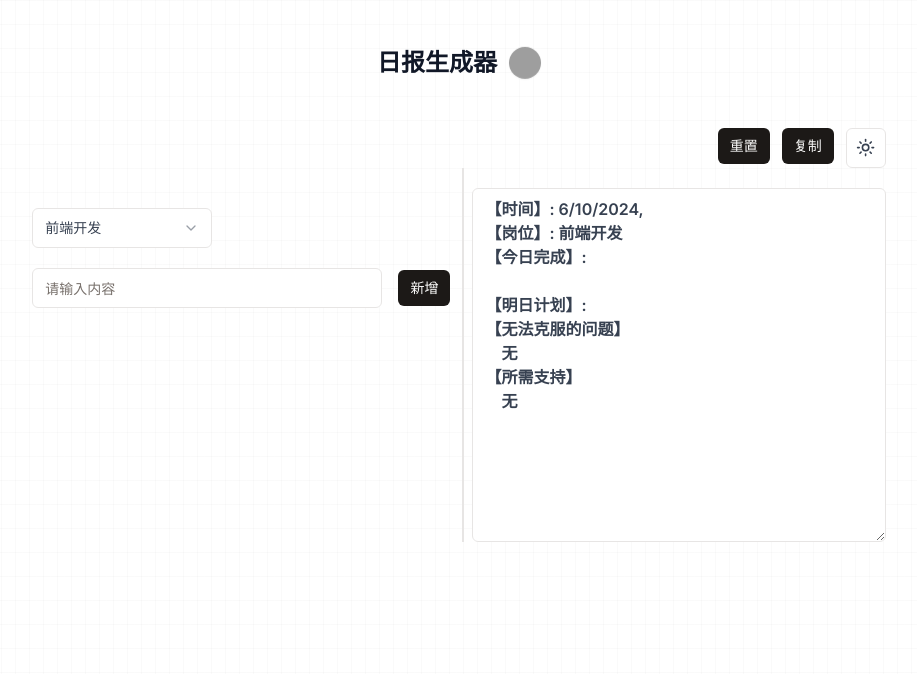
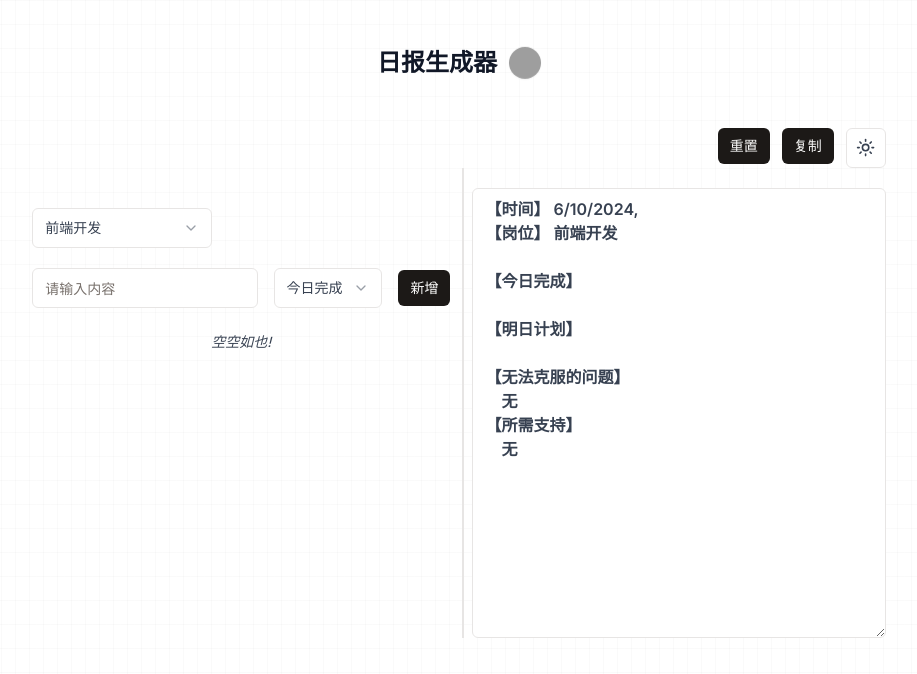
Before and after one commit to oeyoews/work-daily-generator, a Next.js app: page / in a window 1280 px wide. Shown: the top 674 px of the page, without its empty margins (181-1098 px from the left). Built offline with nearby package versions, Linux system fonts and the light colour scheme; grey boxes are pictures that could not be loaded.

Commit message:
feat: 支持planitems

```diff
--- a/app/page.tsx
+++ b/app/page.tsx
@@ -1,27 +1,26 @@
 'use client';
 
-import { GeneratorSkeleton } from '@/components/Skeleton';
+import { useCallback, useEffect, useMemo, useRef, useState } from 'react';
+import { ButtonsSkeleton, GeneratorSkeleton } from '@/components/Skeleton';
 import { Skeleton } from '@/components/ui/skeleton';
 import { Toaster, toast as notify } from 'sonner';
 import { toast } from '@/components/ui/use-toast';
 import { Button } from '@/components/ui/button';
-import { zodResolver } from '@hookform/resolvers/zod';
-import { useForm } from 'react-hook-form';
-import { z } from 'zod';
+import { Input } from '@/components/ui/input';
+import { Textarea } from '@/components/ui/textarea';
+
 import TableList from '@/components/Table';
-import { Input } from '@/components/ui/input';
-
 import Career from '@/components/Career';
-import { DatePicker } from '@/components/DatePicker';
-import { Textarea } from '@/components/ui/textarea';
-import { useCallback, useEffect, useMemo, useRef, useState } from 'react';
 import { ModeToggle } from '@/components/DarkMode';
 import { AvatarOeyoews } from '@/components/Avatar';
+import TodayType from '@/components/TaskType';
 
 const Home = () => {
   const [loading, setLoading] = useState(false);
   const [career, setCareer] = useState('前端开发');
+
   const [date, setDate] = useState('');
+  const [type, setType] = useState('done');
 
   const [text, setText] = useState('');
 
@@ -34,8 +33,15 @@ const Home = () => {
       notify.error('请选择岗位');
       return;
     }
-    if (!items.length) {
-      notify.error('请填写完成事项');
+    if (!todayItems.length) {
+      notify.error('请填写今日完成');
+      setType('done');
+      inputRef.current?.focus();
+      return;
+    }
+    if (!planItems.length) {
+      notify.error('请填写明日计划');
+      setType('plan');
       inputRef.current?.focus();
       return;
     }
@@ -55,12 +61,24 @@ const Home = () => {
     notify.success('重置成功');
     setKey(key + 1);
     setCareer('');
-    setItems([]);
+    setTodayItems([]);
+    setPlanItems([]);
   };
 
-  const [items, setItems] = useState<any>([]);
+  const [todayItems, setTodayItems] = useState<any>([]);
+  const [planItems, setPlanItems] = useState<any>([]);
 
   const inputRef = useRef<HTMLInputElement>(null);
+
+  const action = {
+    done: setTodayItems,
+    plan: setPlanItems,
+  };
+
+  const items = {
+    done: todayItems,
+    plan: planItems,
+  };
 
   const save = () => {
     if (inputRef.current!.value === '') {
@@ -68,23 +86,23 @@ const Home = () => {
       inputRef.current!.focus();
       return;
     }
-    setItems([...items, inputRef.current!.value]);
+    action[type]([...items[type], inputRef.current!.value]);
     inputRef.current!.value = '';
     inputRef.current!.focus();
   };
 
   const handleInputChange = (event: any) => {
     if (event.key === 'Enter') {
-      save();
+      save(items[type]);
     }
   };
 
-  const deleteItem = (index: number) => {
+  const deleteItem = (items, index: number) => {
     // @ts-ignore
-    setItems(items.filter((_, i) => i !== index));
+    action[type](items.filter((_, i) => i !== index));
   };
 
-  const todayList = (items: []) => {
+  const dayList = (items: []) => {
     let text = '';
     items.forEach((item, index) => {
       text += `\t${index + 1}. ${item}\n`;
@@ -96,32 +114,20 @@ const Home = () => {
     inputRef.current?.focus();
   }, []);
 
+  /** 更新预览 */
   useEffect(() => {
-    setText(`【时间】: ${date}
-【岗位】: ${career}
-【今日完成】:
-${todayList(items)}
-【明日计划】:
+    setText(`【时间】 ${date}
+【岗位】 ${career}
+
+【今日完成】
+${dayList(todayItems)}
+【明日计划】
+ ${dayList(planItems)}
 【无法克服的问题】
 \t无
 【所需支持】
 \t无`);
-  }, [date, career, items]);
-
-  const ButtonsSkeleton = () => {
-    return (
-      <div className="gap-3 justify-end flex">
-        {[...Array(3)].map((_, index) => {
-          return (
-            <Skeleton
-              className="w-12 h-9"
-              key={index}
-            />
-          );
-        })}
-      </div>
-    );
-  };
+  }, [date, career, todayItems, planItems]);
 
   return (
     <div className="antialiased">
@@ -168,30 +174,57 @@ ${todayList(items)}
                   placeholder="请输入内容"
                 />
               </div>
+              <TodayType
+                type={type}
+                setType={setType}
+              />
               <div>
                 <Button
                   size={'sm'}
-                  onClick={save}>
+                  onClick={() => save()}>
                   新增
                 </Button>
               </div>
             </div>
 
-            <ul className="list-none">
-              {items.map((item: [], index: number) => (
+            {items[type].length === 0 ? (
+              <div className="text-center text-sm mt-6 italic">空空如也!</div>
+            ) : null}
+            {type === 'done' && (
+              <ul className="list-none text-sm">
+                {todayItems.map((item: [], index: number) => (
                   <li
                     key={index}
-                  className="group font-semibold p-2 bg-neutral-100 dark:bg-neutral-900 rounded-md pl-4 -ml-8 flex justify-between items-center">
+                    className="group font-semibold p-1 bg-neutral-100 dark:bg-neutral-900 rounded-md pl-4 -ml-8 flex justify-between items-center text-green-500">
                     {item}
                     <Button
                       size={'sm'}
                       className="select-none opacity-0 group-hover:opacity-100 delay-100 transition-all group-hover:bg-rose-600 ml-4"
-                    onClick={() => deleteItem(index)}>
+                      onClick={() => deleteItem(todayItems, index)}>
                       删除
                     </Button>
                   </li>
                 ))}
               </ul>
+            )}
+            {/* <hr /> */}
+            {type === 'plan' && (
+              <ul className="list-none text-sm">
+                {planItems.map((item: [], index: number) => (
+                  <li
+                    key={index}
+                    className="group font-semibold p-1 bg-neutral-100 dark:bg-neutral-900 rounded-md pl-4 -ml-8 flex justify-between items-center text-rose-400">
+                    {item}
+                    <Button
+                      size={'sm'}
+                      className="select-none opacity-0 group-hover:opacity-100 delay-100 transition-all group-hover:bg-rose-600 ml-4"
+                      onClick={() => deleteItem(planItems, index)}>
+                      删除
+                    </Button>
+                  </li>
+                ))}
+              </ul>
+            )}
           </div>
 
           <div className="w-full md:border-l-2 pl-2">
@@ -200,7 +233,7 @@ ${todayList(items)}
             <Textarea
               className="mt-5 font-semibold text-base"
               readOnly={false}
-              rows={14}
+              rows={18}
               value={text}
               onChange={(e) => setText(e.target.value)}
             />
--- a/components/Career.tsx
+++ b/components/Career.tsx
@@ -7,6 +7,7 @@ import {
   SelectTrigger,
   SelectValue,
 } from '@/components/ui/select';
+import { Toaster, toast as notify } from 'sonner';
 
 export default function Career({
   career,
@@ -19,6 +20,7 @@ export default function Career({
 
   const handleChange = (event: any) => {
     setCareer(event);
+    notify.info('岗位已切换为' + items.find((item) => item === event));
   };
 
   return (
--- a/components/Skeleton.tsx
+++ b/components/Skeleton.tsx
@@ -22,3 +22,18 @@ export function GeneratorSkeleton() {
     </div>
   );
 }
+
+export const ButtonsSkeleton = () => {
+  return (
+    <div className="gap-3 justify-end flex">
+      {[...Array(3)].map((_, index) => {
+        return (
+          <Skeleton
+            className="w-12 h-9"
+            key={index}
+          />
+        );
+      })}
+    </div>
+  );
+};
--- /dev/null
+++ b/components/TaskType.tsx
@@ -0,0 +1,61 @@
+import {
+  Select,
+  SelectContent,
+  SelectGroup,
+  SelectItem,
+  SelectLabel,
+  SelectTrigger,
+  SelectValue,
+} from '@/components/ui/select';
+import { Toaster, toast as notify } from 'sonner';
+
+export default function TodayType({
+  type,
+  setType,
+}: {
+  type: 'done' | 'plan';
+  setType: Function;
+}) {
+  const items = [
+    {
+      label: '今日完成',
+      value: 'done',
+    },
+    {
+      label: '明日计划',
+      value: 'plan',
+    },
+  ];
+
+  const handleChange = (event: any) => {
+    setType(event);
+    notify.info(
+      '任务事项已切换为' + items.find((item) => item.value === event).label
+    );
+  };
+
+  return (
+    <>
+      <Select
+        onValueChange={handleChange}
+        value={type}>
+        <SelectTrigger className="w-[180px]">
+          <SelectValue placeholder="选择" />
+        </SelectTrigger>
+        <SelectContent defaultValue="今日完成">
+          <SelectGroup>
+            {/* <SelectLabel></SelectLabel> */}
+            {items.map(({ label, value }: any, index) => (
+              <SelectItem
+                className="cursor-pointer"
+                key={index}
+                value={value}>
+                {label}
+              </SelectItem>
+            ))}
+          </SelectGroup>
+        </SelectContent>
+      </Select>
+    </>
+  );
+}
```
Lines whose indentation alone changed are shown as unchanged.
